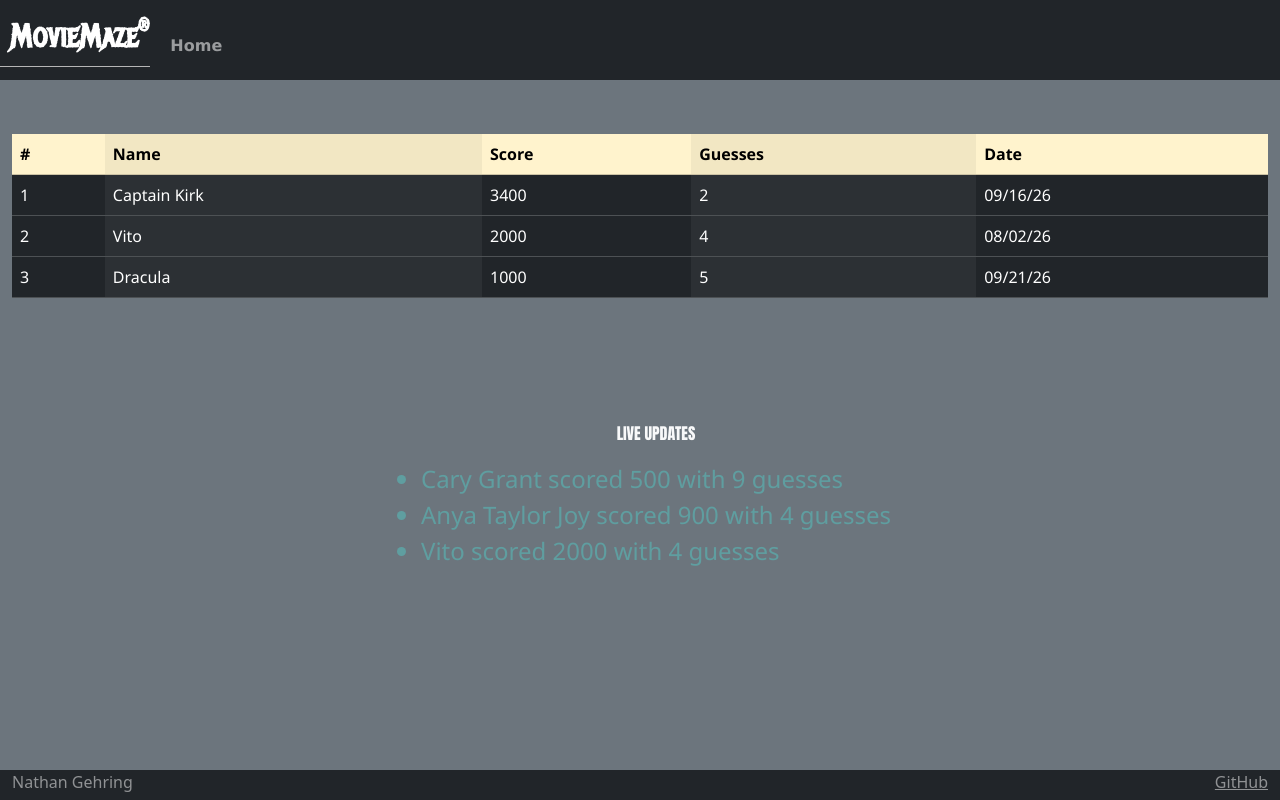
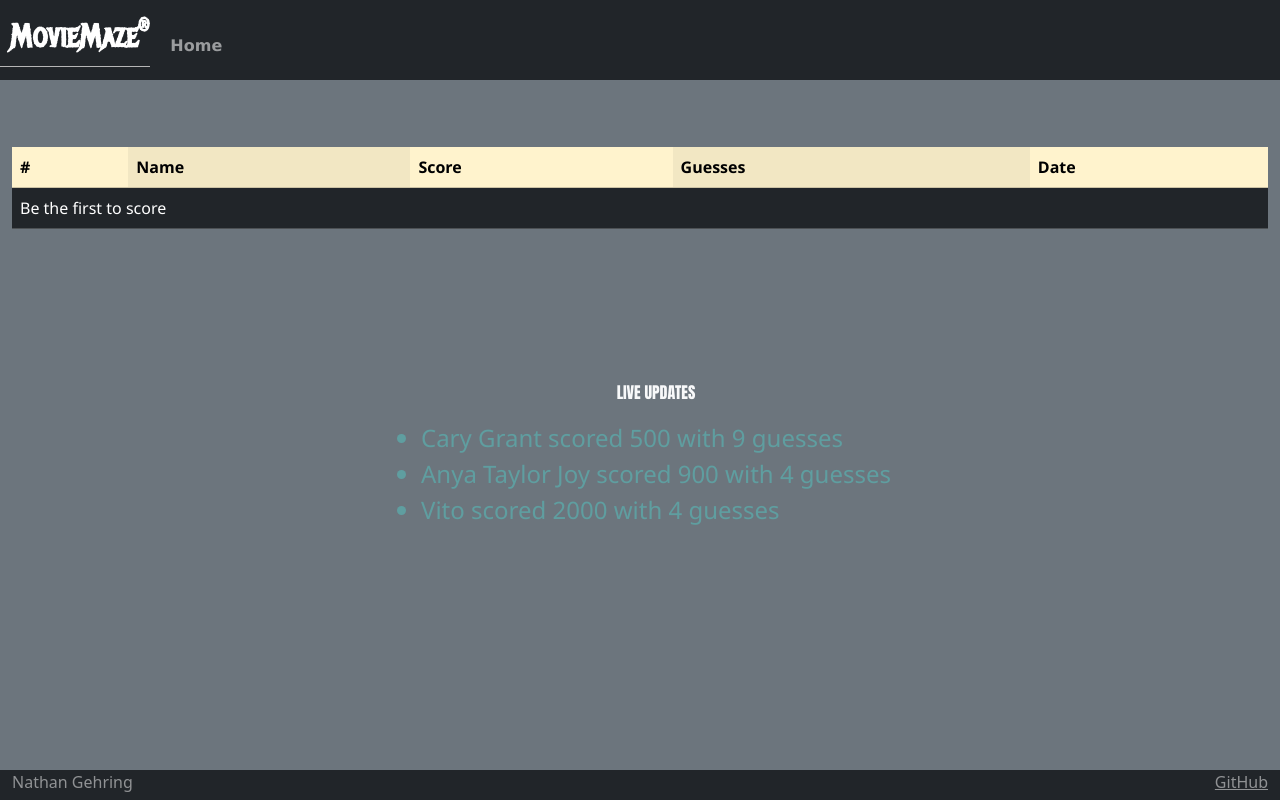
Before and after one commit to ngehring16/startup, a React (Vite) app: page /scores in a window 1280 px wide. Built offline with nearby package versions, Linux system fonts and the light colour scheme.

Commit message:
leaderboard set up receiving scores and information

```diff
--- a/src/play/gameNotifier.js
+++ b/src/play/gameNotifier.js
@@ -21,7 +21,7 @@ class GameEventNotifier {
     setInterval(() => {
       const score = Math.floor(Math.random() * 3000);
       const date = new Date().toLocaleDateString();
-      const userName = 'Eich';
+      const userName = 'Cary Grant';
       this.broadcastEvent(userName, GameEvent.End, { name: userName, score: score, date: date });
     }, 5000);
   }
--- a/src/play/play.jsx
+++ b/src/play/play.jsx
@@ -5,7 +5,7 @@ import { PuzzleState } from './puzzleState';
 import { Unsolved } from './unsolved';
 import { Solved } from './solved';
 import { getDailyIds } from './dailyPuzzle';
-import { GameNotifier } from './gameNotifier';
+import { GameEvent, GameNotifier } from './gameNotifier';
 
 const API_KEY = "20a57fb1";
 
@@ -26,6 +26,16 @@ async function retreiveMovie(kind, guess) {
     if (data.Response === 'False')
         return null;
     return new Movie(data.Title, data.Director, data.Actors, data.Year, data.imdbID, data.Poster)
+}
+
+function saveScore(userName, score, guesses) {
+    const date = new Date().toLocaleDateString();
+    const newScore = { name: userName, score: score, date: date , guesses: guesses};
+
+        // Let other players know the game has concluded
+    GameNotifier.broadcastEvent(userName, GameEvent.End, newScore);
+
+    updateScoresLocal(newScore);
 }
 
 function updateScoresLocal(newScore) {
@@ -53,16 +63,6 @@ function updateScoresLocal(newScore) {
     }
 
     localStorage.setItem('scores', JSON.stringify(scores));
-}
-
-async function saveScore(userName, score) {
-    const date = new Date().toLocaleDateString();
-    const newScore = { name: userName, score: score, date: date };
-
-        // Let other players know the game has concluded
-    GameNotifier.broadcastEvent(userName, GameEvent.End, newScore);
-
-    updateScoresLocal(newScore);
 }
 
 export function Play(props) {
@@ -138,7 +138,7 @@ export function Play(props) {
                         setPuzzleState(PuzzleState.Solved);
                         const counter = Math.max(0, 1000 - guesses.length * 100);
                         newScore += counter;
-                        saveScore(props.userName, newScore);
+                        saveScore(props.userName, newScore, guesses.length + 1);
                         if (newScore > highscore) {                       // beat the old record?
                             setHighscore(newScore);                       // update what's on screen
                             localStorage.setItem(storageKey, newScore);   // save it for next time
--- a/src/scores/scores.jsx
+++ b/src/scores/scores.jsx
@@ -2,6 +2,38 @@ import React from 'react';
 import './scores.css';
 
 export function Scores() {
+  const [scores, setScores] = React.useState([]);
+
+  // Demonstrates calling a service asynchronously so that
+  // React can properly update state objects with the results.
+  React.useEffect(() => {
+    const scoresText = localStorage.getItem('scores');
+    if (scoresText) {
+      setScores(JSON.parse(scoresText));
+    }
+  }, []);
+
+  // Demonstrates rendering an array with React
+  const scoreRows = [];
+  if (scores.length) {
+    for (const [i, score] of scores.entries()) {
+      scoreRows.push(
+        <tr key={i}>
+          <td>{i+1}</td>
+          <td>{score.name.split('@')[0]}</td>
+          <td>{score.score}</td>
+          <td>{score.guesses}</td>
+          <td>{score.date}</td>
+        </tr>
+      );
+    }
+  } else {
+    scoreRows.push(
+      <tr key='0'>
+        <td colSpan='5'>Be the first to score</td>
+      </tr>
+    );
+  }
 
 
   return (
@@ -16,29 +48,7 @@ export function Scores() {
             <th>Date</th>
           </tr>
         </thead>
-        <tbody>
-          <tr>
-            <td>1</td>
-            <td>Captain Kirk</td>
-            <td>3400</td>
-            <td>2</td>
-            <td>09/16/26</td>
-          </tr>
-          <tr>
-            <td>2</td>
-            <td>Vito</td>
-            <td>2000</td>
-            <td>4</td>
-            <td>08/02/26</td>
-          </tr>
-          <tr>
-            <td>3</td>
-            <td>Dracula</td>
-            <td>1000</td>
-            <td>5</td>
-            <td>09/21/26</td>
-          </tr>
-        </tbody>
+        <tbody id='scores'>{scoreRows}</tbody>
       </table>
 
       <ul className="notification">
```
